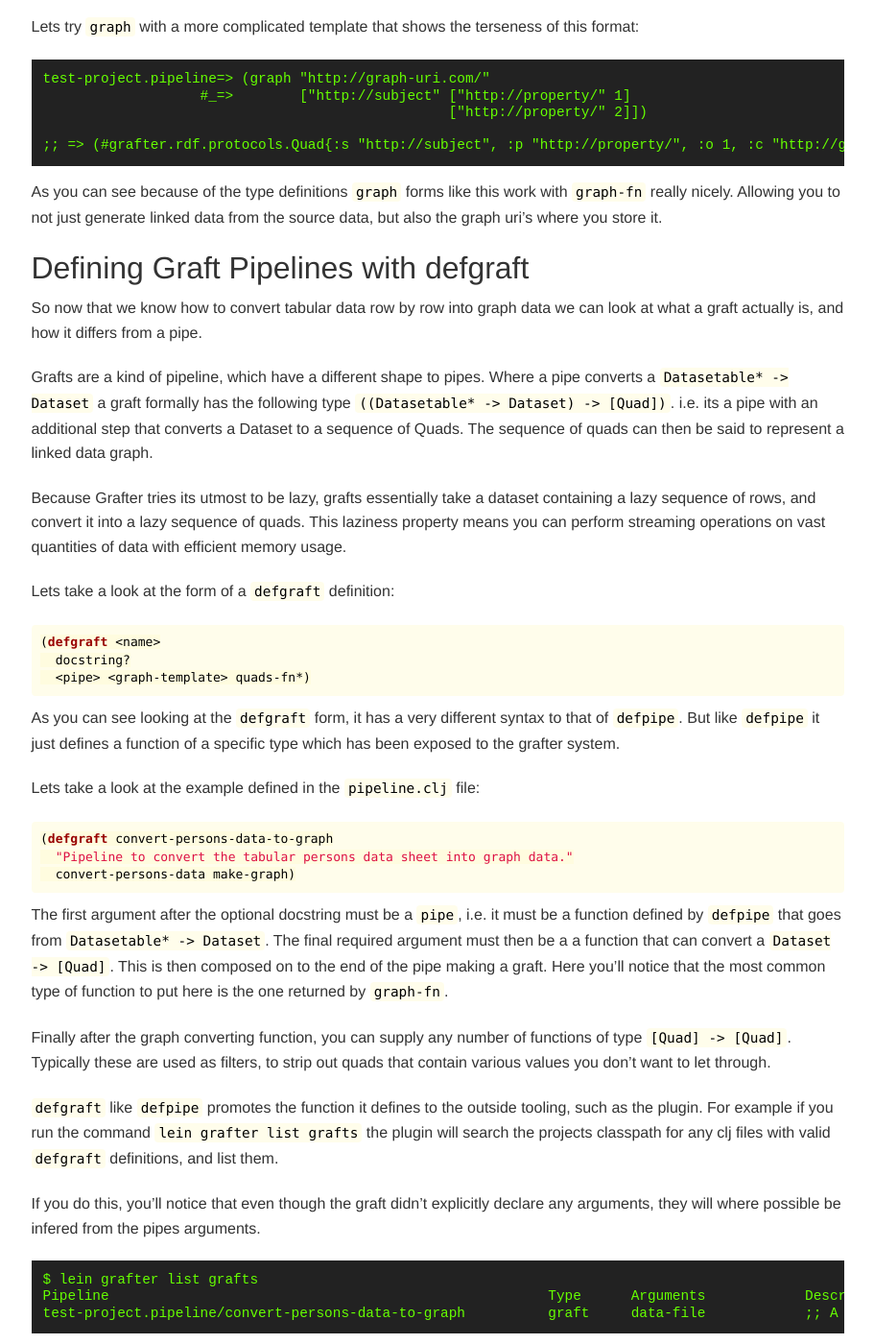
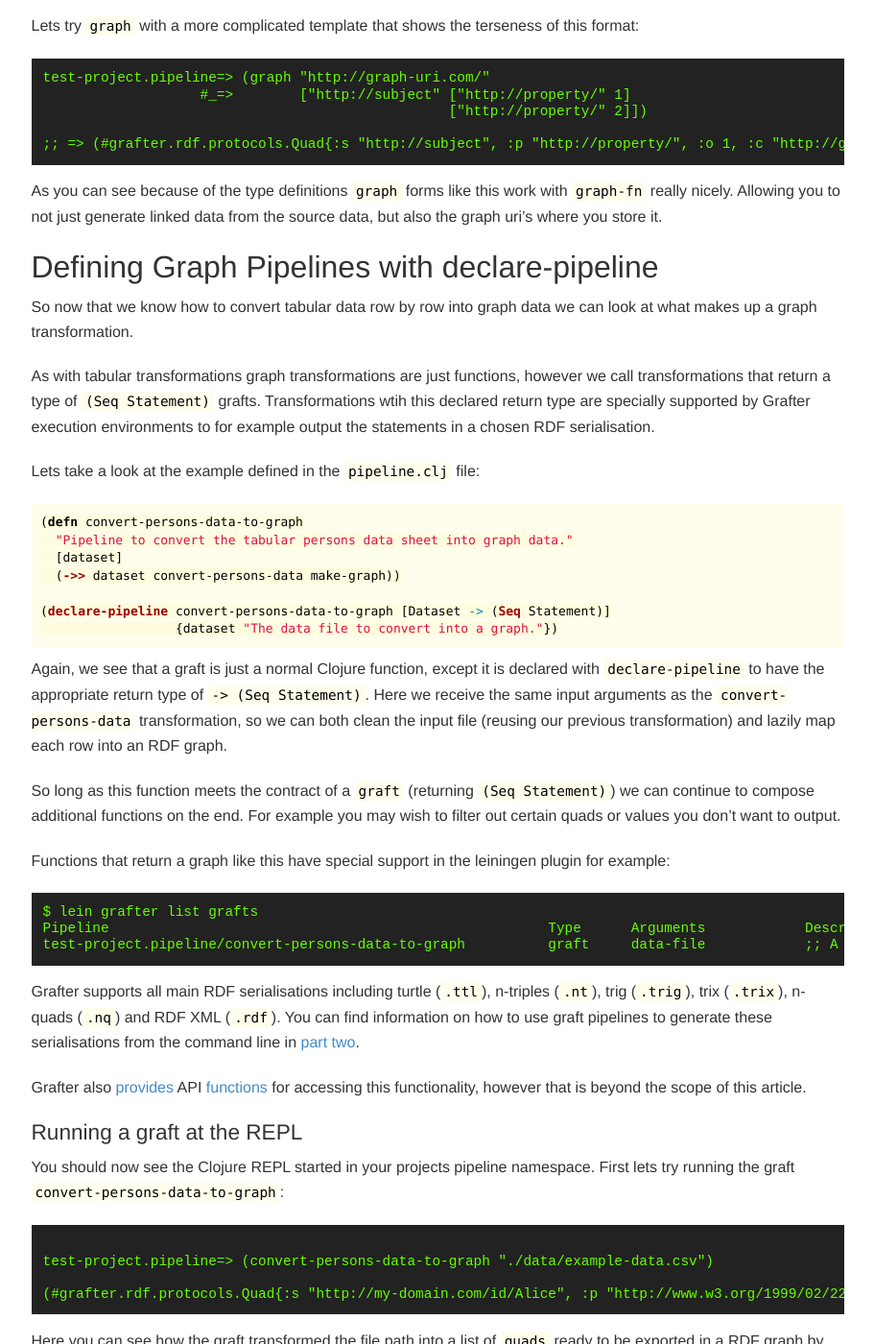
Before and after one commit to Swirrl/grafter-docs, a Jekyll site: the page built from _getting-started/040-understanding-grafts.md, in a window 1280 px wide and 1400 px high, scrolled down 2213 px. Shown: the whole window at 96% size, without its empty margins (330-1241 px from the left). Built offline with Jekyll 4.4.1, drawn with Linux system fonts in a browser that asks for light colours; some of the changed text lies outside the part shown.

Commit message:
updates to describe 0.6.0

```diff
--- a/_getting-started/040-understanding-grafts.md
+++ b/_getting-started/040-understanding-grafts.md
@@ -1,24 +1,24 @@
 ---
 layout: page
-title: 4. Understanding Grafts
+title: 4. Transforming into Graphs
 ---
 
-**NOTE: This guide covers Grafter 0.4.0**
+**NOTE: This guide covers Grafter 0.6.0**
 
-# Understanding Grafts
+# Transforming into Graphs
 
 *This is the fourth part of the Grafter Getting Started Guide*
 
-Lets continue with the main file where both the `pipe`and `graft`
-transformation pipelines are defined.
+Lets continue with the main file where both the tabular and
+graph transformation pipelines are defined.
 
 ## Defining graph mappings with graph-fn
 
-Before we can look at `defgraft` we should understand how we can
-convert a table of results from a `Dataset` to a graph of Linked Data.
-The following code snippet defines a function with `graph-fn` that
-takes each row of data from a `Dataset`, destructures it by column
-name and maps it into a linked data graph with the `graph` function:
+Lets look at how to convert a tabular `Dataset` into a graph, through
+a `graph-fn` template or mapping.  The following code snippet defines
+a function with `graph-fn` that takes each row of data from a
+`Dataset`, destructures it by column name and maps it into a linked
+data graph with the `graph` function:
 
 {% highlight clojure %}
 (def make-graph
@@ -138,69 +138,43 @@ work with `graph-fn` really nicely.  Allowing you to not just generate
 linked data from the source data, but also the graph uri's where you
 store it.
 
-## Defining Graft Pipelines with defgraft
+## Defining Graph Pipelines with declare-pipeline
 
 So now that we know how to convert tabular data row by row into graph
-data we can look at what a graft actually is, and how it differs from
-a pipe.
+data we can look at what makes up a graph transformation.
 
-Grafts are a kind of pipeline, which have a different shape to pipes.
-Where a pipe converts a `Datasetable* -> Dataset` a graft formally has
-the following type `((Datasetable* -> Dataset) -> [Quad])`.  i.e. its
-a pipe with an additional step that converts a Dataset to a sequence
-of Quads.  The sequence of quads can then be said to represent a
-linked data graph.
-
-Because Grafter tries its utmost to be lazy, grafts essentially take a
-dataset containing a lazy sequence of rows, and convert it into a lazy
-sequence of quads.  This laziness property means you can perform
-streaming operations on vast quantities of data with efficient memory
-usage.
-
-Lets take a look at the form of a `defgraft` definition:
-
-{% highlight clojure %}
-
-(defgraft <name>
-  docstring?
-  <pipe> <graph-template> quads-fn*)
-{% endhighlight %}
-
-As you can see looking at the `defgraft` form, it has a very different
-syntax to that of `defpipe`.  But like `defpipe` it just defines a
-function of a specific type which has been exposed to the grafter
-system.
+As with tabular transformations graph transformations are just
+functions, however we call transformations that return a type of `(Seq
+Statement)` grafts.  Transformations wtih this declared return type
+are specially supported by Grafter execution environments to for
+example output the statements in a chosen RDF serialisation.
 
 Lets take a look at the example defined in the `pipeline.clj` file:
 
 {% highlight clojure %}
-(defgraft convert-persons-data-to-graph
+(defn convert-persons-data-to-graph
   "Pipeline to convert the tabular persons data sheet into graph data."
-  convert-persons-data make-graph)
+  [dataset]
+  (->> dataset convert-persons-data make-graph))
+
+(declare-pipeline convert-persons-data-to-graph [Dataset -> (Seq Statement)]
+                  {dataset "The data file to convert into a graph."})
 {% endhighlight %}
 
-The first argument after the optional docstring must be a `pipe`,
-i.e. it must be a function defined by `defpipe` that goes from
-`Datasetable* -> Dataset`.  The final required argument must then be a
-a function that can convert a `Dataset -> [Quad]`.  This is then
-composed on to the end of the pipe making a graft.  Here you'll notice
-that the most common type of function to put here is the one returned
-by `graph-fn`.
+Again, we see that a graft is just a normal Clojure function, except
+it is declared with `declare-pipeline` to have the appropriate return
+type of `-> (Seq Statement)`.  Here we receive the same input
+arguments as the `convert-persons-data` transformation, so we can both
+clean the input file (reusing our previous transformation) and lazily
+map each row into an RDF graph.
 
-Finally after the graph converting function, you can supply any number
-of functions of type `[Quad] -> [Quad]`.  Typically these are used as
-filters, to strip out quads that contain various values you don't want
-to let through.
+So long as this function meets the contract of a `graft` (returning
+`(Seq Statement)`) we can continue to compose additional functions on
+the end.  For example you may wish to filter out certain quads or
+values you don't want to output.
 
-`defgraft` like `defpipe` promotes the function it defines to the
-outside tooling, such as the plugin.  For example if you run the
-command `lein grafter list grafts` the plugin will search the projects
-classpath for any clj files with valid `defgraft` definitions, and
-list them.
-
-If you do this, you'll notice that even though the graft didn't
-explicitly declare any arguments, they will where possible be infered
-from the pipes arguments.
+Functions that return a graph like this have special support in the
+leiningen plugin for example:
 
 <div class="terminal-wrapper">
   <div class="terminal-inner">$ lein grafter list grafts
@@ -250,11 +224,11 @@ test-project.pipeline=&gt; (convert-persons-data "./data/example-data.csv")
 </div>
 </div>
 
-Next up enter `(-> (convert-persons-data "./data/example-data.csv") make-graph)`.
+Next up enter `(->> (convert-persons-data "./data/example-data.csv") make-graph)`.
 
 <div class="terminal-wrapper">
   <div class="terminal-inner">
-test-project.pipeline=&gt; (-> (convert-persons-data "./data/example-data.csv")
+test-project.pipeline=&gt; (->> (convert-persons-data "./data/example-data.csv")
                             make-graph)
 
 (#grafter.rdf.protocols.Quad{:s "http://my-domain.com/id/Alice", :p "http://www.w3.org/1999/02/22-rdf-syntax-ns#type", :o "http://xmlns.com/foaf/0.1/Person", :c "http://my-domain.com/graph/example"} #grafter.rdf.protocols.Quad{:s "http://my-domain.com/id/Alice", :p "http://xmlns.com/foaf/0.1/gender", :o #<io$s$reify__9455 female>, :c "http://my-domain.com/graph/example"} #grafter.rdf.protocols.Quad{:s "http://my-domain.com/id/Alice", :p "http://xmlns.com/foaf/0.1/age", :o 34, :c "http://my-domain.com/graph/example"} #grafter.rdf.protocols.Quad{:s "http://my-domain.com/id/Alice", :p "http://xmlns.com/foaf/0.1/name", :o #<io$s$reify__9455 Alice>, :c "http://my-domain.com/graph/example"} #grafter.rdf.protocols.Quad{:s "http://my-domain.com/id/Bob", :p "http://www.w3.org/1999/02/22-rdf-syntax-ns#type", :o "http://xmlns.com/foaf/0.1/Person", :c "http://my-domain.com/graph/example"} #grafter.rdf.protocols.Quad{:s "http://my-domain.com/id/Bob", :p "http://xmlns.com/foaf/0.1/gender", :o #<io$s$reify__9455 male>, :c "http://my-domain.com/graph/example"} #grafter.rdf.protocols.Quad{:s "http://my-domain.com/id/Bob", :p "http://xmlns.com/foaf/0.1/age", :o 63, :c "http://my-domain.com/graph/example"} #grafter.rdf.protocols.Quad{:s "http://my-domain.com/id/Bob", :p "http://xmlns.com/foaf/0.1/name", :o #<io$s$reify__9455 Bob>, :c "http://my-domain.com/graph/example"})
@@ -267,7 +241,7 @@ You'll notice that `make-graph` takes a `Dataset`, destructures its header, and
 
 ### Slightly more complex example
 
-When you work with data you often have to deal with missing data. The `defgraft` form allows us to filter those missing data: **lets play a little bit more with the Clojure's REPL and with Grafter!**
+When you work with data you often have to deal with missing data. *Lets play a little bit more with the REPL and Grafter to see how to do this!*
 
 First lets create a new `Dataset` with a missing data:
 
@@ -285,7 +259,7 @@ test-project.pipeline=&gt; new-data-example
 |   Bob |     |  63 |</div>
 </div>
 
-We can test our `pipe` just for fun:
+We can test our function just for fun:
 
 <div class="terminal-wrapper">
   <div class="terminal-inner">
@@ -310,12 +284,12 @@ test-project.pipeline=&gt; (convert-persons-data-to-graph new-data-example)
 
 We can notice a `quad` with a missing `object`: `#grafter.rdf.protocols.Quad{:s "http://my-domain.com/id/Bob", :p "http://xmlns.com/foaf/0.1/gender", :o nil, :c "http://my-domain.com/graph/example"}`.
 
-Since the `defgraft` form is based on `composition`, we can add a filter to remove triples with a nil `object`. First lets define a pretty simple filter:
+To fix this problem we can `remove` triples with a nil `object`. First lets define a pretty simple filter:
 
 <div class="terminal-wrapper">
   <div class="terminal-inner">
 test-project.pipeline=&gt; (defn missing-data-filter [triples]
-                          (filter #(not (nil? (pr/object %))) triples))
+                               (remove #(nil? (pr/object %)) triples))
 #'test-project.pipeline/missing-data-filter</div>
 </div>
 
@@ -324,8 +298,8 @@ And then we create the new `graft`:
 <div class="terminal-wrapper">
   <div class="terminal-inner">
 
-test-project.pipeline=&gt; (defgraft convert-persons-data-to-graph-with-filter
-                         convert-persons-data make-graph missing-data-filter)
+test-project.pipeline=&gt; (defn convert-persons-data-to-graph-with-filter [dataset]
+                              (->> dataset convert-persons-data make-graph missing-data-filter))
 #'test-project.pipeline/convert-persons-data-to-graph-with-filter</div>
 </div>
 
--- a/index.html
+++ b/index.html
@@ -11,7 +11,7 @@ layout: home
 				Try Grafter
 			</a>
 			<br/>
-                        <pre style="background: #fafafa">[grafter "0.5.1"]</pre>
+                        <pre style="background: #fafafa">[grafter "0.6.0"]</pre>
 			<!-- <img src="http://clojars.org/grafter/latest-version.svg"/> -->
 		</div>
 		<div class="pmd_box_full" style="text-align:center;">
```
Also changed, not shown: _getting-started/010-installation.md (+10 -3 lines), _getting-started/020-running-pipelines.md (+1 -1 lines), _getting-started/030-understanding-pipes.md (+66 -74 lines), _getting-started/index.md (+1 -1 lines).
